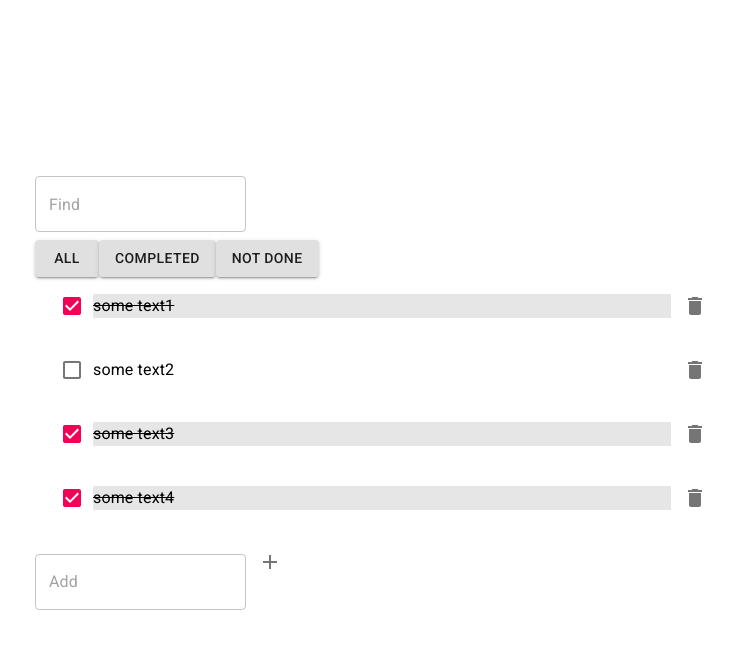
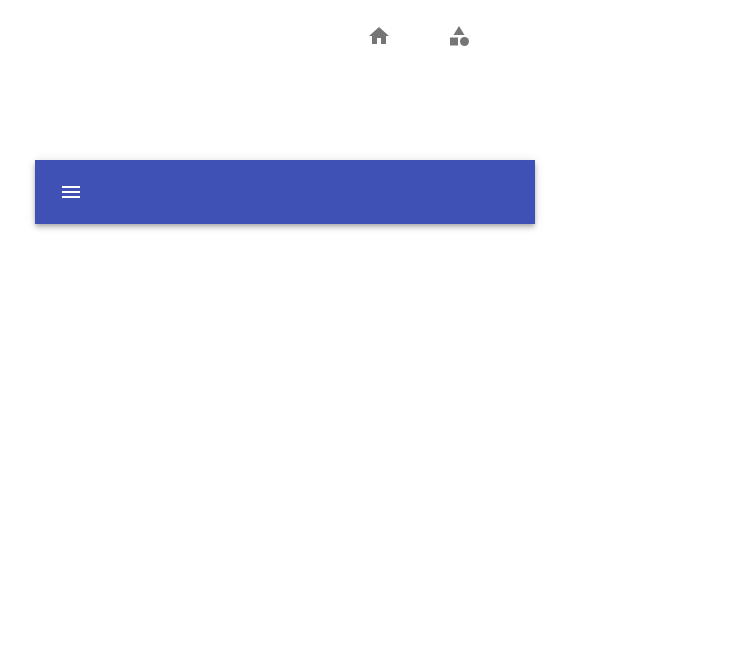
Before and after one commit to Volkovgit/todo_easy, a React (Create React App) app: page /category in a window 1280 px wide. Shown: the top 648 px of the page, without its empty margins (221-954 px from the left). Built offline with nearby package versions, Linux system fonts and the light colour scheme.

Commit message:
Добавил категории

```diff
--- a/package.json
+++ b/package.json
@@ -14,6 +14,7 @@
     "react": "^17.0.1",
     "react-dom": "^17.0.1",
     "react-redux": "^7.2.2",
+    "react-router-dom": "^5.2.0",
     "react-scripts": "4.0.3",
     "web-vitals": "^1.1.0"
   },
--- a/src/App.js
+++ b/src/App.js
@@ -1,13 +1,24 @@
 import React from "react";
-
+import { BrowserRouter as Router, Switch, Route } from "react-router-dom";
+import CategoryContaiener from "./component/Category/CategoryContaiener";
 import Home from "./component/Home";
-
-
+import Nav from "./component/Navigation/nav";
 
 function App() {
   return (
     <div>
-      <Home/>
+
+      <Router>
+      <Nav />
+        <Switch>
+          <Route path="/home">
+            <Home />
+          </Route>
+          <Route path="/category">
+            <CategoryContaiener />
+          </Route>
+        </Switch>
+      </Router>
     </div>
   );
 }
--- a/src/app.module.css
+++ b/src/app.module.css
@@ -10,7 +10,7 @@
 
 
 .header {
-  display: inline-block;
+  /* display: inline-block; */
   height: 100px;
 }
 
--- /dev/null
+++ b/src/component/Category/CategoryContaiener.jsx
@@ -0,0 +1,64 @@
+import React from "react";
+import { useSelector, useDispatch } from "react-redux";
+import CategoryList from "./CategoryList";
+import {
+  addNew,
+  deleteItem,
+  setItemDone,
+} from "../../redux/reducer/todoReducer";
+function CategoryContaiener() {
+  const todoItems = useSelector(({ todoItems }) => todoItems.items);
+  const [currentCategory, setCurrentCategory] = React.useState(null);
+  const dispatch = useDispatch();
+  let userCategory = [];
+
+  const getAllUserCategory = () => {
+    todoItems.forEach((item) => {
+      if (!userCategory.includes(item.category))
+        userCategory.push(item.category);
+    });
+  };
+  getAllUserCategory();
+
+  let data = React.useMemo(
+    () =>
+      todoItems.filter((item) => {
+        if (currentCategory == null) return null;
+        return item.category == currentCategory;
+      }),
+    [todoItems, currentCategory]
+  );
+
+  const switchCurrentCategory = (newCategory) => {
+    setCurrentCategory(newCategory);
+  };
+
+  const addTodo = (text) => {
+    if (text) {
+      dispatch(addNew(text));
+    }
+  };
+
+  const deleteTodoItem = (id) => {
+    dispatch(deleteItem(id));
+  };
+
+  const switchItemDone = (id) => {
+    dispatch(setItemDone(id));
+  };
+
+  return (
+    <div>
+      <CategoryList
+        categories={userCategory}
+        todoItems={data}
+        newCategory={switchCurrentCategory}
+        currentCategory={currentCategory}
+        deleteItem={deleteTodoItem}
+        getDone={switchItemDone}
+      />
+    </div>
+  );
+}
+
+export default CategoryContaiener;
--- /dev/null
+++ b/src/component/Category/CategoryList.jsx
@@ -0,0 +1,68 @@
+import React from "react";
+import {
+  Button,
+  AppBar,
+  Toolbar,
+  IconButton,
+  Typography,
+  Menu,
+  MenuItem,
+} from "@material-ui/core";
+import MenuIcon from "@material-ui/icons/Menu";
+import styles from "./category.module.css";
+import Body from "../body/Body";
+
+
+
+function CategoryList({ categories, todoItems,newCategory,currentCategory,...props }) {
+  const [anchorEl, setAnchorEl] = React.useState(null);
+  const handleClick = (event) => {
+    setAnchorEl(event.currentTarget);
+  };
+
+  const handleClose = () => {
+    setAnchorEl(null);
+  };
+
+  return (
+    <div className={styles.category}>
+      <AppBar position="static">
+        <Toolbar>
+          <IconButton
+            edge="start"
+            color="inherit"
+            aria-label="menu"
+            onClick={handleClick}
+          >
+            <MenuIcon />
+          </IconButton>
+          <Typography variant="h6">{currentCategory}</Typography>
+          <Menu
+            id="simple-menu"
+            anchorEl={anchorEl}
+            keepMounted
+            open={Boolean(anchorEl)}
+            onClose={handleClose}
+          >
+            {categories.map((cat) => (
+              <div>
+                <MenuItem
+                  onClick={() => {
+                    newCategory(cat)
+                    handleClose();
+                  }}
+                >
+                  {cat}
+                </MenuItem>
+                <br />
+              </div>
+            ))}
+          </Menu>
+        </Toolbar>
+      </AppBar>
+      <Body items={todoItems} deleteItem={props.deleteItem} getDone={props.getDone}/>
+    </div>
+  );
+}
+
+export default CategoryList;
--- /dev/null
+++ b/src/component/Category/category.module.css
@@ -0,0 +1,12 @@
+.categoryList{
+  flex-direction: column;
+  background-color:#EBEBEB;
+}
+
+.category{
+  position: absolute;
+  top: 20%;
+  left: 20%;
+  width: 500px;
+  height: 700px;
+}
--- a/src/component/Home.jsx
+++ b/src/component/Home.jsx
@@ -8,6 +8,7 @@ import { addNew, deleteItem, setItemDone } from "../redux/reducer/todoReducer";
 
 function Home() {
   const todoItems = useSelector(({ todoItems }) => todoItems.items);
+
   const dispatch = useDispatch();
   const [textBySearch, setTextBySearch] = React.useState("");
   const [filterByDone, setFilterByDone] = React.useState(null)
--- /dev/null
+++ b/src/component/Navigation/nav.jsx
@@ -0,0 +1,21 @@
+import React from "react";
+import { NavLink } from "react-router-dom";
+import CategoryIcon from '@material-ui/icons/Category';
+import HomeIcon from "@material-ui/icons/Home";
+import { BottomNavigation, BottomNavigationAction } from "@material-ui/core";
+const Nav = () => {
+  return (
+    <div>
+      <BottomNavigation>
+        <NavLink to="/home">
+          <BottomNavigationAction icon={<HomeIcon />}></BottomNavigationAction>
+        </NavLink>
+        <NavLink to="/category">
+          <BottomNavigationAction icon={<CategoryIcon />}></BottomNavigationAction>
+        </NavLink>
+      </BottomNavigation>
+    </div>
+  );
+};
+
+export default Nav;
--- a/src/component/body/Body.jsx
+++ b/src/component/body/Body.jsx
@@ -13,7 +13,8 @@ const Body = ({ items, deleteItem, getDone }) => {
         {items.map((item, index) => (
           <ListItem onClick={() => getDone(item.id)} key={index}>
             <Checkbox
-              classes={{label:'checButton'}}
+
+              color="default"
               tabIndex={-1}
               checked={!item.done}
               disableRipple
--- a/src/component/footer/Footer.jsx
+++ b/src/component/footer/Footer.jsx
@@ -17,7 +17,6 @@ const Footer = ({ addNewItem }) => {
           variant="outlined"
           placeholder="Add"
           margin="normal"
-          color="normal"
           value={newText}
           onChange={(e) => setNewText(e.currentTarget.value)}
         />
--- a/src/component/header/Header.jsx
+++ b/src/component/header/Header.jsx
@@ -13,7 +13,7 @@ const Header = ({ findBySearch,setFilter }) => {
           variant="outlined"
           placeholder="Find"
           margin="normal"
-          color="normal"
+
           inputRef={newSearchText}
           // value={text}
           onChange={(event) => onChangeInputField(event.target.value)}
--- a/src/redux/reducer/todoReducer.js
+++ b/src/redux/reducer/todoReducer.js
@@ -3,12 +3,12 @@ const DELETE_ITEM = "DELETE_ITEM";
 const SWITCH_DONE = "SWITCH_DONE"
 const initialState = {
   items: [
-    { id: 0, text: "some text1", date: "228", done: false },
-    { id: 1, text: "some text2", date: "1337", done: true },
-    { id: 2, text: "some text3", date: "1488", done: false },
-    { id: 3, text: "some text4", date: "4:20", done: false },
+    { id: 0, text: "Купить яблоки", date: "228", done: false,category:'food' },
+    { id: 1, text: "Купить фарш", date: "1337", done: true,category:'food' },
+    { id: 2, text: "Написать todo приложение", date: "1488", done: true,category:'programming' },
+    { id: 3, text: "Поехать на учебу", date: "4:20", done: false,category:'education' },
   ],
-  text: "asdsf",
+
 };
 
 export const todoReducer = (state = initialState, action) => {
```
Also changed, not shown: 1 other file (tests, documents, lock files or other folders).
